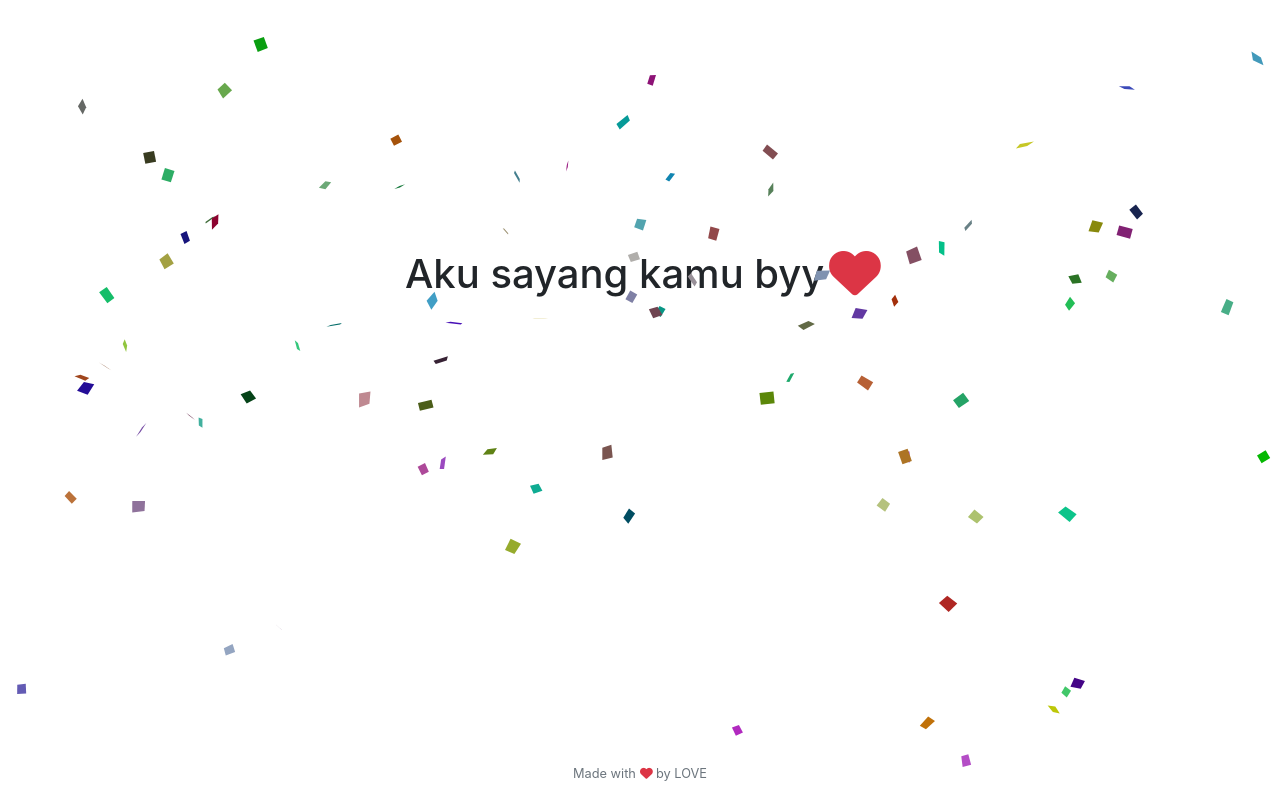
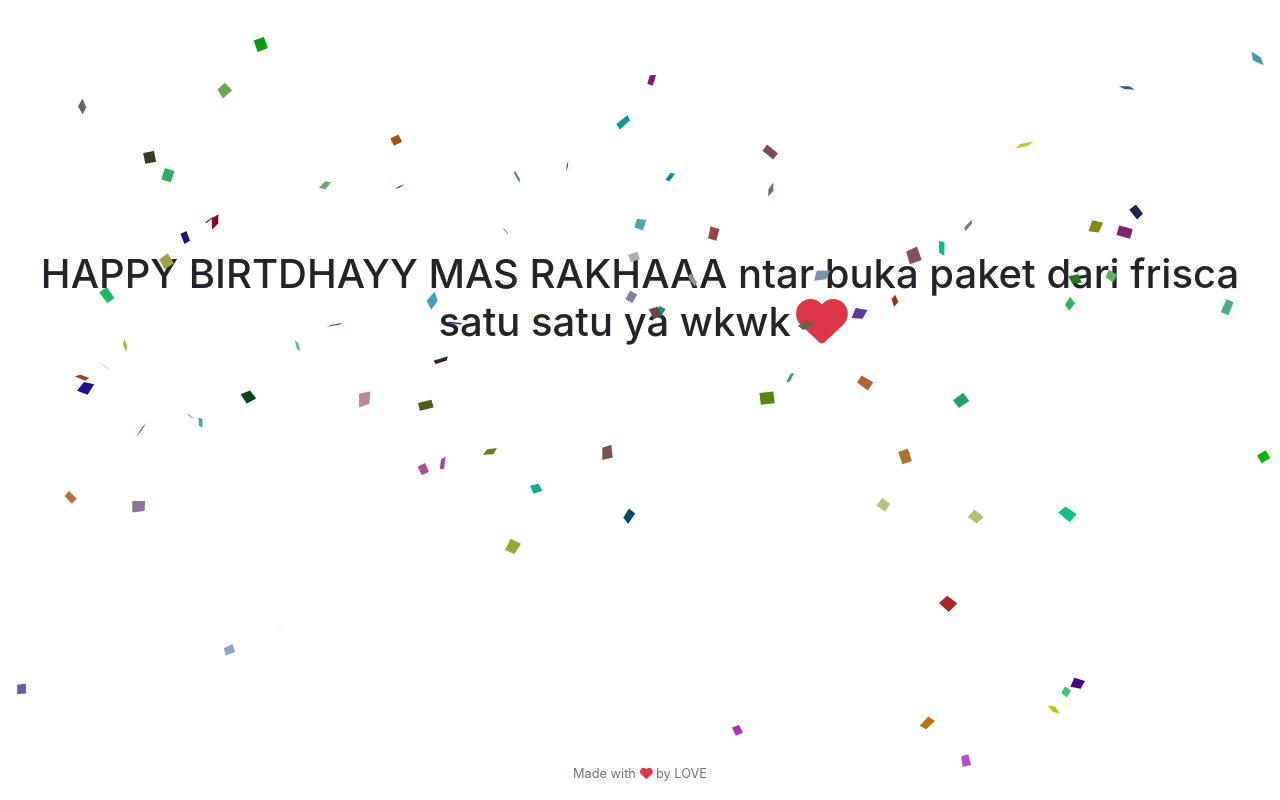
Before and after one commit to friscaf/rawr, a plain HTML site: page index.html in a window 1280 px wide. Both pictures are taken after a click on the icon 645 px from the left and 774 px from the top of the page. Drawn offline with nearby package versions, Linux system fonts and the light colour scheme; some packages are replaced by stand-ins of ours; a script that the page names is missing.

Commit message:
Update index.html

```diff
--- a/index.html
+++ b/index.html
@@ -24,7 +24,7 @@
   <div class="row">
     <div class="col-lg text-center kotak">
       <button type="button" class="btn btn-lg btn-primary tombol py-4 px-5 shadow">Click Here!</button>
-      <h1 id="teks" class="d-none animate__animated animate__pulse">Aku sayang kamu byy <i class="fas fa-heart text-danger animate__animated animate__heartBeat animate__repeat-3"></i></h1>
+      <h1 id="teks" class="d-none animate__animated animate__pulse">HAPPY BIRTDHAYY MAS RAKHAAA ntar buka paket dari frisca satu satu ya wkwk <i class="fas fa-heart text-danger animate__animated animate__heartBeat animate__repeat-3"></i></h1>
     </div>
   </div>
 
```
